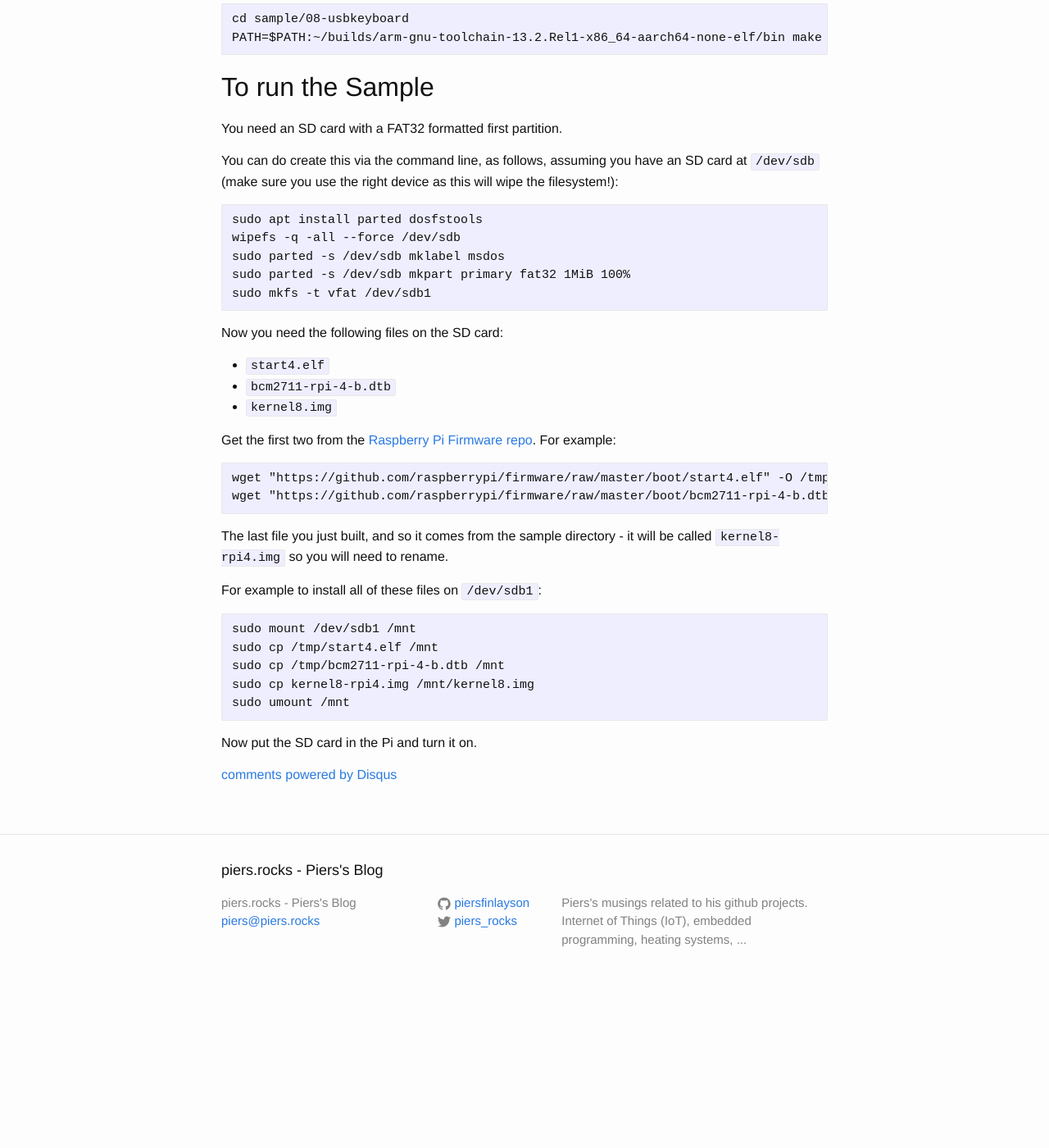
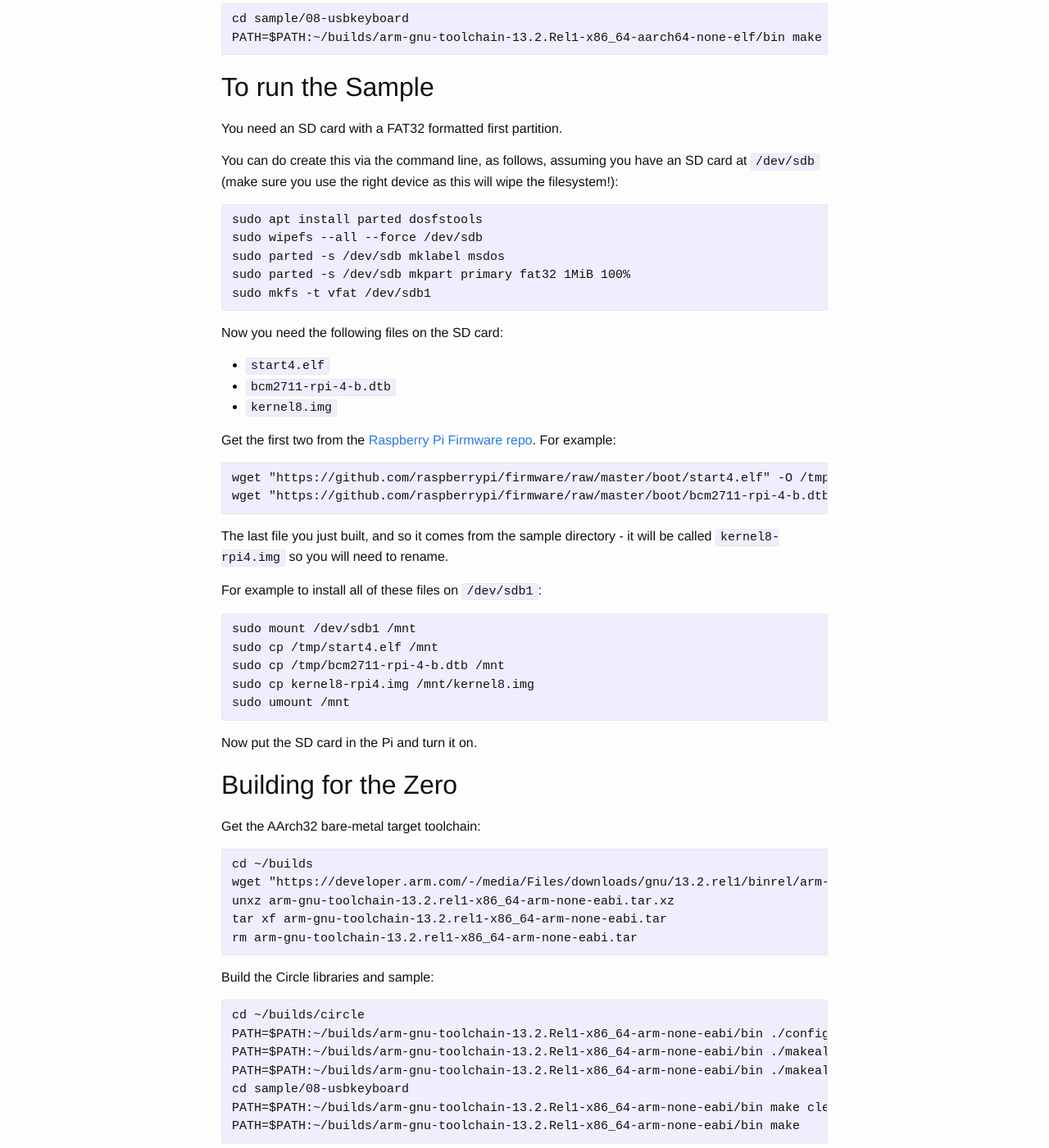
Before and after one commit to piersfinlayson/piersfinlayson.github.io, a Jekyll site: the page built from _posts/2024-04-04-using-circle.md, in a window 1280 px wide and 1400 px high, scrolled down 1057 px. Shown: the whole window at 82% size. Built offline with Jekyll 4.4.1, drawn with Linux system fonts in a browser that asks for light colours; comment, search, counter and statistics services are not loaded; before the commit the page ends 2274 px from its top, so only the background shows below that; some of the changed text lies outside the part shown.

Commit message:
add zero instructions

````diff
--- a/_posts/2024-04-04-using-circle.md
+++ b/_posts/2024-04-04-using-circle.md
@@ -56,7 +56,7 @@ You can do create this via the command line, as follows, assuming you have an SD
 
 ```
 sudo apt install parted dosfstools
-wipefs -q -all --force /dev/sdb
+sudo wipefs --all --force /dev/sdb
 sudo parted -s /dev/sdb mklabel msdos
 sudo parted -s /dev/sdb mkpart primary fat32 1MiB 100%
 sudo mkfs -t vfat /dev/sdb1
@@ -88,3 +88,34 @@ sudo umount /mnt
 ```
 
 Now put the SD card in the Pi and turn it on.
+
+## Building for the Zero
+
+Get the AArch32 bare-metal target toolchain:
+
+```
+cd ~/builds
+wget "https://developer.arm.com/-/media/Files/downloads/gnu/13.2.rel1/binrel/arm-gnu-toolchain-13.2.rel1-x86_64-arm-none-eabi.tar.xz?rev=e434b9ea4afc4ed7998329566b764309&hash=CA590209F5774EE1C96E6450E14A3E26" -O arm-gnu-toolchain-13.2.rel1-x86_64-arm-none-eabi.tar.xz
+unxz arm-gnu-toolchain-13.2.rel1-x86_64-arm-none-eabi.tar.xz
+tar xf arm-gnu-toolchain-13.2.rel1-x86_64-arm-none-eabi.tar
+rm arm-gnu-toolchain-13.2.rel1-x86_64-arm-none-eabi.tar
+```
+
+Build the Circle libraries and sample:
+
+```
+cd ~/builds/circle
+PATH=$PATH:~/builds/arm-gnu-toolchain-13.2.Rel1-x86_64-arm-none-eabi/bin ./configure -f -r 1 -p arm-none-eabi- --keymap UK
+PATH=$PATH:~/builds/arm-gnu-toolchain-13.2.Rel1-x86_64-arm-none-eabi/bin ./makeall clean
+PATH=$PATH:~/builds/arm-gnu-toolchain-13.2.Rel1-x86_64-arm-none-eabi/bin ./makeall
+cd sample/08-usbkeyboard
+PATH=$PATH:~/builds/arm-gnu-toolchain-13.2.Rel1-x86_64-arm-none-eabi/bin make clean
+PATH=$PATH:~/builds/arm-gnu-toolchain-13.2.Rel1-x86_64-arm-none-eabi/bin make
+```
+
+This gives a ```kernel.img``` file - install it on the SD card.
+
+For the Raspberry Pi Zero you need a slightly different set of other files on the SD card:
+
+* [start.elf](https://github.com/raspberrypi/firmware/raw/master/boot/start.elf)
+* [bootcode.bin](https://github.com/raspberrypi/firmware/raw/master/boot/bootcode.bin)
````
